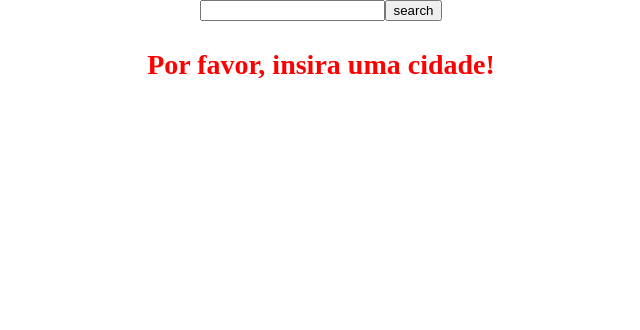
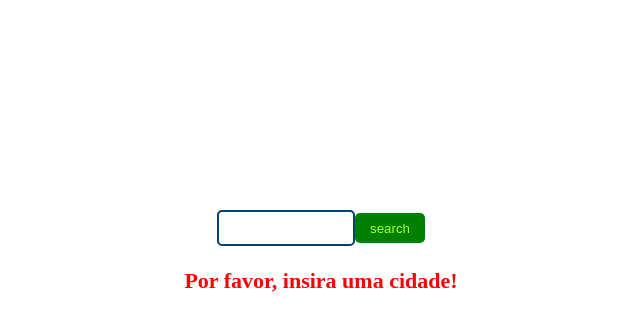
Before and after one commit to devLucasAquino/openWeather-react-api, a React (Create React App) app: page / in a window 1280 px wide. Shown: the top 330 px of the page, without its empty margins (319-959 px from the left). Built offline with nearby package versions, Linux system fonts and the light colour scheme.

Commit message:
finally: fix style css and conversion expression result

```diff
--- a/src/App.js
+++ b/src/App.js
@@ -24,15 +24,14 @@ function App() {
       .then((dadoTemperatura) =>{
 
         setData({
-            temperature: dadoTemperatura.main.temp,
+            temperature: ((dadoTemperatura.main.temp % 1 >= 0.5) ? Math.ceil(dadoTemperatura.main.temp) + 'ºC' : Math.floor(dadoTemperatura.main.temp) + 'ºC'),
             description: dadoTemperatura.weather[0].description,
-            tempMin: dadoTemperatura.main.temp_min,
-            tempMax: dadoTemperatura.main.temp_max,
+            tempMin: dadoTemperatura.main.temp_min + 'º',
+            tempMax: dadoTemperatura.main.temp_max + 'º',
             country: dadoTemperatura.sys.country,
           })
 
       })
-
 
   }
 
@@ -43,6 +42,7 @@ function App() {
     return(
 
     <div className='App'>
+
       <div>
         <input type='text' onChange={handleCity}></input>
         <button onClick={callAPI}>search</button>
--- a/src/CardEmpty.js
+++ b/src/CardEmpty.js
@@ -4,7 +4,7 @@ export default function CardEmpty({children}){
          <p className="card_empty" style={{
             color: 'red',
             fontWeight: 900,
-            fontSize: 28,
+            fontSize: 22,
         }}>{children}</p>
 
     )
--- a/src/index.css
+++ b/src/index.css
@@ -4,8 +4,29 @@ body {
   align-items: center;
   justify-content: center;
   flex-direction: row;
+  height: 100vh;
+}
 
+input{
+  width: 130px;
+  height: 30px;
+  border-radius: 5px;
+  border: solid #004173 2px;
+}
 
+button{
+  background-color: green;
+  color: greenyellow;
+  width: 70px;
+  height: 30px;
+  border-radius: 5px;
+  border: none;
+}
+
+button:hover{
+  border-radius: 5px;
+  border: solid greenyellow 2px;
+  cursor: pointer;
 }
 
 .cardContainer {
@@ -15,7 +36,6 @@ body {
   display: flex;
   align-items: center;
   justify-content: center;
-  height: 100vh;
 }
 
 .cardContainer > p {
@@ -36,6 +56,14 @@ body {
   background-image: linear-gradient(to bottom right, black, #004173);
   border: 1px solid rgba(255, 255, 255, 0.089);
   border: none;
+}
+
+.card_empty{
+  width: 300px;
+  height: 300px;
+  display: flex;
+  flex-direction: column;
+  align-items: center;
 }
 
 .city {
```
